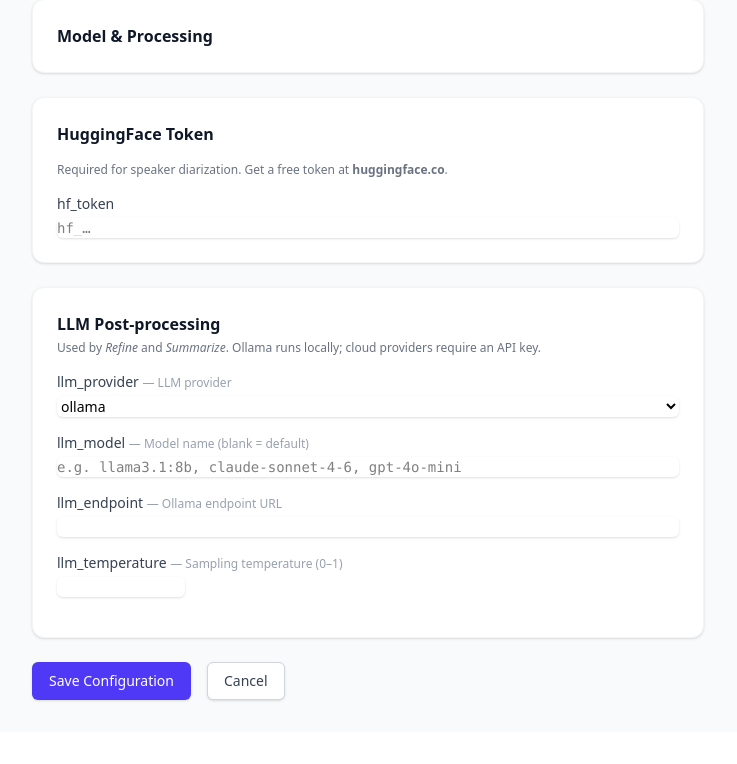
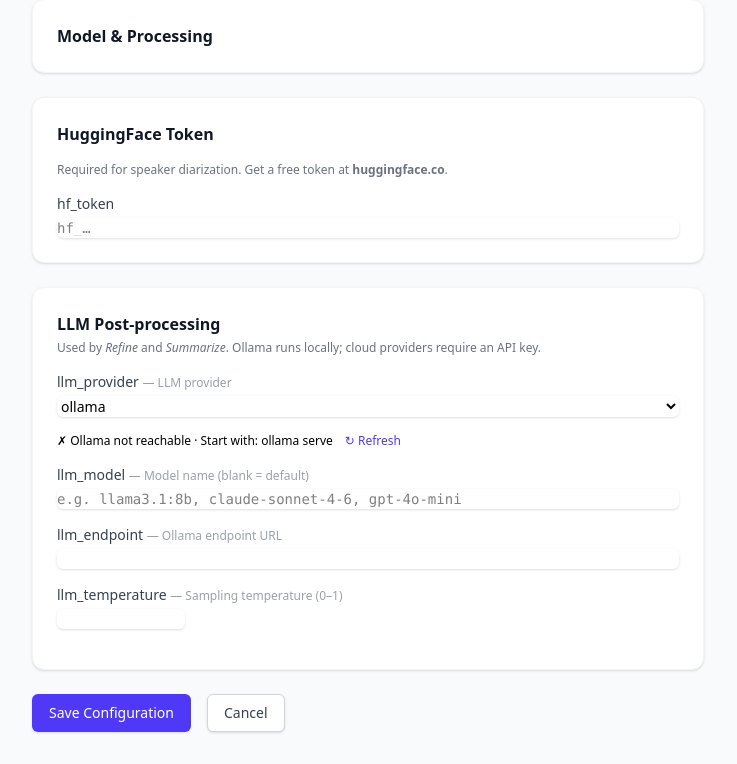
Before and after one commit to brandonfhall/wisper-transcribe, a FastAPI app: template src/wisper_transcribe/web/templates/config.html in a window 1280 px wide. Shown: the part 177-941 px from the top of the page, without its empty margins (0-737 px from the left). Before the commit the page ends 879 px from the top, so only its background shows below. Run offline with FastAPI, Linux system fonts and the light colour scheme; the template is opened without the code that fills it, so the values that code supplies are empty; some libraries are stand-ins or nearby versions.

Commit message:
fix: improve Ollama error messages and add model picker to config UI
- OllamaClient now distinguishes ConnectError (daemon not running) from
  HTTPStatusError 404 (model not installed) from other HTTP failures;
  the 404 path suggests `ollama pull <model>` and the config page.
- New GET /config/ollama-status endpoint queries Ollama's /api/tags and
  returns {running, models} as JSON for the config UI.
- Config page (ollama provider): shows a live status badge and a select
  populated with installed models; picking one fills the llm_model text
  input. A Refresh button and endpoint-change listener re-check status.
- 3 new tests (408 total, all passing).

Co-Authored-By: Claude Sonnet 4.6 <noreply@anthropic.com>

```diff
--- a/src/wisper_transcribe/web/routes/config.py
+++ b/src/wisper_transcribe/web/routes/config.py
@@ -2,7 +2,7 @@
 from __future__ import annotations
 
 from fastapi import APIRouter, Request
-from fastapi.responses import HTMLResponse, RedirectResponse
+from fastapi.responses import HTMLResponse, JSONResponse, RedirectResponse
 
 from . import templates
 from wisper_transcribe.config import (
@@ -40,6 +40,26 @@ _LLM_FIELDS = [
 
 # Keys that must not be overwritten with an empty string
 _LLM_SECRET_FIELD_KEYS = frozenset({"anthropic_api_key", "openai_api_key", "google_api_key"})
+
+
+@router.get("/ollama-status", response_class=JSONResponse)
+async def ollama_status(endpoint: str = "http://localhost:11434") -> JSONResponse:
+    """Return Ollama reachability and installed model list for the config UI."""
+    import httpx
+
+    url = endpoint.rstrip("/") + "/api/tags"
+    try:
+        r = httpx.get(url, timeout=3.0)
+        r.raise_for_status()
+        data = r.json()
+        models = []
+        for m in data.get("models", []):
+            size_bytes = m.get("size", 0)
+            size_str = f"{size_bytes / 1e9:.1f} GB" if size_bytes else ""
+            models.append({"name": m["name"], "size": size_str})
+        return JSONResponse({"running": True, "models": models})
+    except Exception:
+        return JSONResponse({"running": False, "models": []})
 
 
 @router.get("", response_class=HTMLResponse)
--- a/src/wisper_transcribe/web/templates/config.html
+++ b/src/wisper_transcribe/web/templates/config.html
@@ -74,6 +74,19 @@
         </select>
       </div>
 
+      <!-- Ollama status + model picker (shown only when ollama is selected) -->
+      <div id="ollama_picker_row" class="hidden space-y-1">
+        <div class="flex items-center gap-3">
+          <span id="ollama_status_line" class="text-xs text-gray-500">Checking Ollama…</span>
+          <button type="button" onclick="loadOllamaStatus()"
+                  class="text-xs text-indigo-600 hover:underline">↻ Refresh</button>
+        </div>
+        <select id="ollama_model_picker"
+                class="form-input font-mono text-sm hidden"
+                onchange="document.getElementById('cfg_llm_model').value = this.value">
+        </select>
+      </div>
+
       <!-- Model -->
       <div>
         <label class="form-label" for="cfg_llm_model">llm_model <span class="text-gray-400 font-normal text-xs">— Model name (blank = default)</span></label>
@@ -133,13 +146,59 @@
 </div>
 
 <script>
+async function loadOllamaStatus() {
+  const endpoint = document.getElementById('cfg_llm_endpoint').value || 'http://localhost:11434';
+  const statusLine = document.getElementById('ollama_status_line');
+  const picker = document.getElementById('ollama_model_picker');
+  const modelInput = document.getElementById('cfg_llm_model');
+
+  statusLine.textContent = 'Checking Ollama…';
+  statusLine.className = 'text-xs text-gray-500';
+  picker.classList.add('hidden');
+
+  try {
+    const r = await fetch('/config/ollama-status?endpoint=' + encodeURIComponent(endpoint));
+    const data = await r.json();
+    if (data.running && data.models.length > 0) {
+      const current = modelInput.value;
+      picker.innerHTML = data.models.map(m =>
+        '<option value="' + m.name + '"' + (m.name === current ? ' selected' : '') + '>' +
+        m.name + (m.size ? ' (' + m.size + ')' : '') + '</option>'
+      ).join('');
+      if (current && !data.models.find(m => m.name === current)) {
+        picker.insertAdjacentHTML('afterbegin',
+          '<option value="' + current + '" selected>' + current + ' (not installed)</option>');
+      }
+      picker.classList.remove('hidden');
+      statusLine.textContent = '✓ Ollama running · ' + data.models.length +
+        ' model' + (data.models.length !== 1 ? 's' : '') + ' installed — pick one above or type below';
+      statusLine.className = 'text-xs text-green-600';
+    } else if (data.running) {
+      statusLine.textContent = '✓ Ollama running · No models installed. Run: ollama pull <model>';
+      statusLine.className = 'text-xs text-yellow-600';
+    } else {
+      statusLine.textContent = '✗ Ollama not reachable · Start with: ollama serve';
+      statusLine.className = 'text-xs text-red-500';
+    }
+  } catch (e) {
+    statusLine.textContent = 'Could not check Ollama status';
+    statusLine.className = 'text-xs text-gray-400';
+  }
+}
+
 function llmProviderChanged(provider) {
   document.getElementById('llm_endpoint_row').classList.toggle('hidden', provider !== 'ollama');
   document.getElementById('llm_anthropic_row').classList.toggle('hidden', provider !== 'anthropic');
   document.getElementById('llm_openai_row').classList.toggle('hidden', provider !== 'openai');
   document.getElementById('llm_google_row').classList.toggle('hidden', provider !== 'google');
+  document.getElementById('ollama_picker_row').classList.toggle('hidden', provider !== 'ollama');
+  if (provider === 'ollama') loadOllamaStatus();
 }
 // Apply on page load
 llmProviderChanged(document.getElementById('cfg_llm_provider').value);
+// Re-check when endpoint URL changes
+document.getElementById('cfg_llm_endpoint').addEventListener('change', function() {
+  if (document.getElementById('cfg_llm_provider').value === 'ollama') loadOllamaStatus();
+});
 </script>
 {% endblock %}
```
Also changed, not shown: architecture.md (+5 -3 lines), src/wisper_transcribe/llm/ollama.py (+22 -2 lines), tests/test_llm_clients.py (+23 -2 lines), tests/test_web_routes.py (+36 -0 lines).
